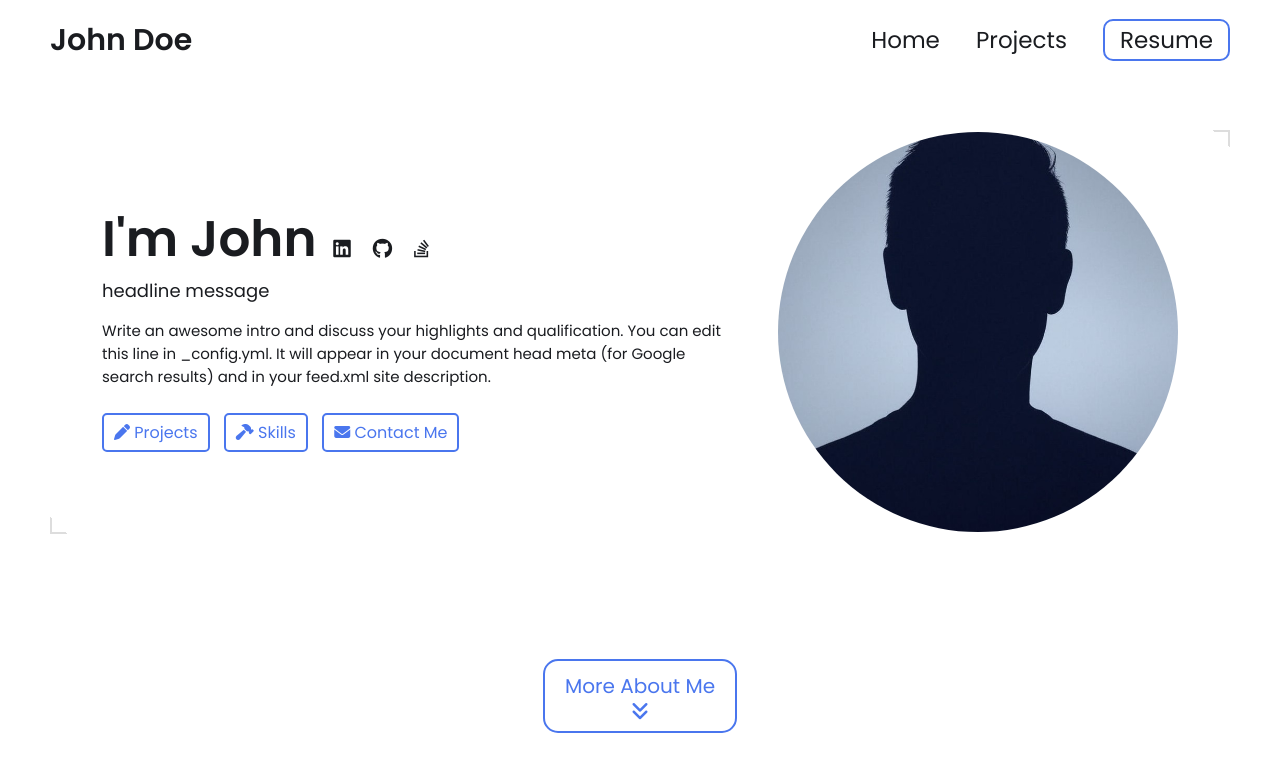
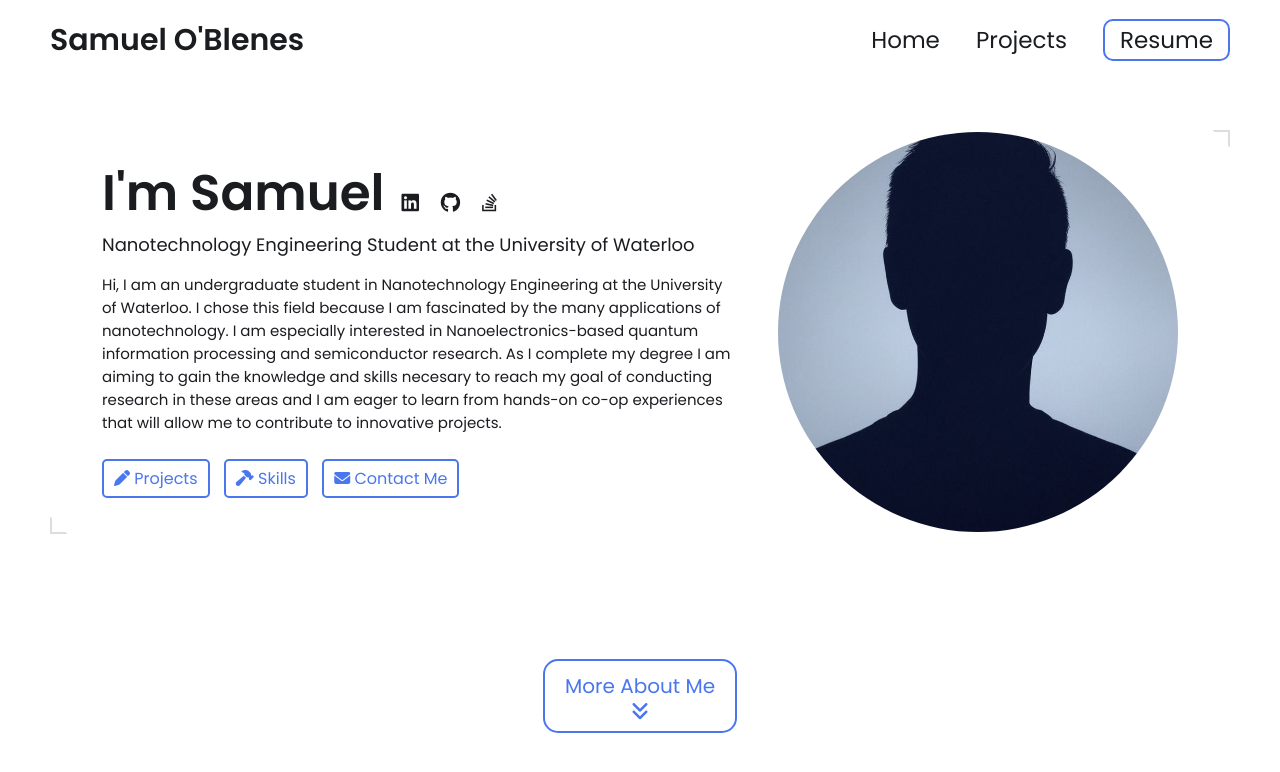
Before and after one commit to samueloblenes/samueloblenes.github.io, a Jekyll site: the page built from index.html, in a window 1280 px wide and 900 px high. Shown: the top 772 px of the window. Built offline with Jekyll 4.4.1, drawn with Linux system fonts in a browser that asks for light colours.

Commit message:
Update _config.yml

```diff
--- a/_config.yml
+++ b/_config.yml
@@ -7,17 +7,21 @@
 
 # Main Page Setup
 
-title: John Doe's Portfolio # This is what shows up in the tab of the browser
+title: Samuel O'Blenes's Portfolio # This is what shows up in the tab of the browser
 
 
 
 # Hero Section
-name: John Doe
-headline: headline message
+name: Samuel O'Blenes
+headline: Nanotechnology Engineering Student at the University of Waterloo
 description: >- # dont remove this line. this will ignore all new lines until the next section
-  Write an awesome intro and discuss your highlights and qualification. You can edit this
-  line in _config.yml. It will appear in your document head meta (for
-  Google search results) and in your feed.xml site description.
+  Hi, I am an undergraduate student in Nanotechnology Engineering at the University of Waterloo.
+  I chose this field because I am fascinated by the many applications of nanotechnology.
+  I am especially interested in Nanoelectronics-based quantum information processing and semiconductor research.
+  As I complete my degree I am aiming to gain the knowledge and skills necesary to reach my goal
+  of conducting research in these areas and I am eager to learn from hands-on co-op experiences
+  that will allow me to contribute to innovative projects.
+
 
 # Place your profile image in /assets/images/profile-image/folder and edit the file name
 profile_image: ./assets/images/profile-image/avatar.jpeg
```
